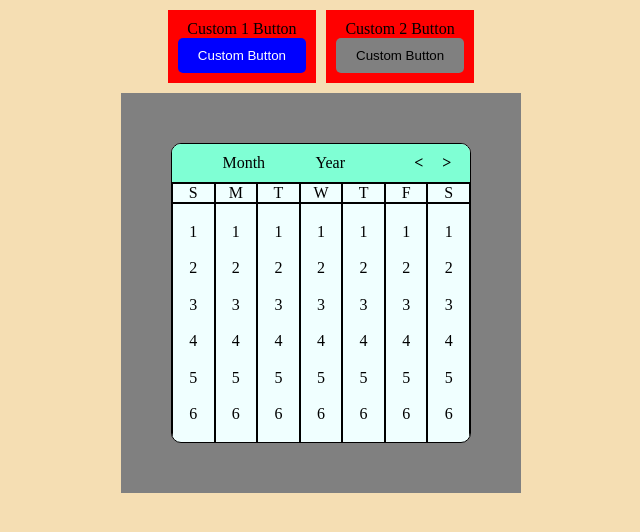
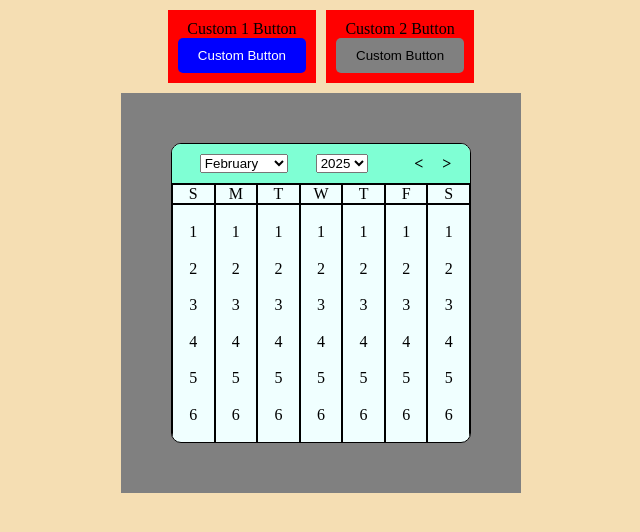
Before and after one commit to DominicPrestia/UI-ToolKit, a React (Create React App) app: page / in a window 1280 px wide. Shown: the top 532 px of the page, without its empty margins (319-959 px from the left). Built offline with nearby package versions, Linux system fonts and the light colour scheme.

Commit message:
Passed dates from dropdowns to calendar body

```diff
--- a/src/componenets/Calendar/BodyCalendar.jsx
+++ b/src/componenets/Calendar/BodyCalendar.jsx
@@ -1,9 +1,18 @@
 import React from 'react'
 import style from './bodyCalendar.module.css'
 
-const BodyCalendar = () => {
+const BodyCalendar = ({month, year}) => {
 
     const days = Array.from({ length: 7 }, (value, i) => Array.from({ length: 6 }, (_, i2) => i2 + 1))
+
+    const date = new Date(year,month,1);
+    const lastDay = new Date(year, month + 1, 0);
+
+    console.log("First Day: ", date.getDate())
+    console.log("Total Days: ", lastDay.getDate())
+    console.log("Date: ", date)
+    console.log("Last Date: ", lastDay)
+
 
     return (
         <div className={style.topContainer}>
--- a/src/componenets/Calendar/Calendar.jsx
+++ b/src/componenets/Calendar/Calendar.jsx
@@ -6,15 +6,18 @@ import SubHeader from './SubHeader'
 
 const Calendar = ({value, onChange}) => {
 
-  const [month, setMonth] = useState();
-  const [year, setYear] = useState();
+  const [month, setMonth] = useState(new Date().getMonth());
+  const [year, setYear] = useState(new Date().getFullYear());
 
+
+  console.log("MONTH: ", month);
+  console.log("YEAR: ", year);
 
   return (
     <div className={style.topContainer}>
-        <Header/>
+        <Header setMonth={setMonth} setYear={setYear}/>
         <SubHeader/>
-        <BodyCalendar/>
+        <BodyCalendar month={month} year={year}/>
     </div>
   )
 }
--- a/src/componenets/Calendar/Header.jsx
+++ b/src/componenets/Calendar/Header.jsx
@@ -1,25 +1,65 @@
-import React from 'react'
+import React, { useState } from 'react'
 import style from './header.module.css'
 
 
-const Header = ({setMonth, setYear}) => {
+const Header = ({ setMonth, setYear }) => {
 
     const currentYear = new Date().getFullYear();
-    const currentMonth = new Date().toLocaleString('default', {month:'long'});
-    const currentDay = new Date().toLocaleString('default', {day:'numeric'});
-    const fullDate = new Date().toLocaleDateString('default', {month:'long', day:'numeric', year:'numeric'})
+    const years = Array.from({ length: currentYear - 2011 + 1 }, (_, i) => currentYear - i);
+    const currentMonth = new Date().getMonth();
+    const [monthDropDown, setMonthDropDown] = useState(currentMonth);
+    const [yearDropDown, setYearDropDown] = useState(currentYear);
+     // const currentMonth = new Date().toLocaleString('default', { month: 'long' });
+    // const currentDay = new Date().toLocaleString('default', { day: 'numeric' });
+    // const fullDate = new Date(2001,1,1);
+    // const fullDate = new Date().toLocaleDateString('default', { month: 'long', day: 'numeric', year: 'numeric' })
 
 
-    console.log("Current Year: ", currentYear)
-    console.log("Current Month: ", currentMonth)
-    console.log("Current Day: ", currentDay)
-    console.log("Full Date: ", fullDate)
+    // console.log("Current Year: ", currentYear)
+    // console.log("Current Month: ", currentMonth)
+    // console.log("Current Day: ", currentDay)
+    // console.log("Full Date: ", fullDate)
+
+    // const test = fullDate.getDay();
+
+    // console.log("Day of Week: ", test)
+
+
+
+    const handleMonthSelect = (e) => {
+        setMonthDropDown(e.target.value);
+        // console.log("TEST MONTH: ", monthDropDown);
+        setMonth(Number(e.target.value));
+    }
+
+    const handleYearSelect = (e) => {
+        setYearDropDown(e.target.value);
+        setYear(Number(e.target.value));
+    }
 
     return (
         <div className={style.topContainer}>
             <div className={style.leftHeader}>
-                <div>Month</div>
-                <div>Year</div>
+                <select value={monthDropDown} onChange={handleMonthSelect}>
+                    <option value={0}>January</option>
+                    <option value={1}>February</option>
+                    <option value={2}>March</option>
+                    <option value={3}>April</option>
+                    <option value={4}>May</option>
+                    <option value={5}>June</option>
+                    <option value={6}>July</option>
+                    <option value={7}>August</option>
+                    <option value={8}>September</option>
+                    <option value={9}>October</option>
+                    <option value={10}>November</option>
+                    <option value={11}>December</option>
+                </select>
+
+                <select value={yearDropDown} onChange={handleYearSelect}>
+                    {years.map((year, index) => (
+                        <option key={index}>{year}</option>
+                    ))}
+                </select>
             </div>
             <div className={style.rightHeader}>
                 <div>{'<'}</div>
```
